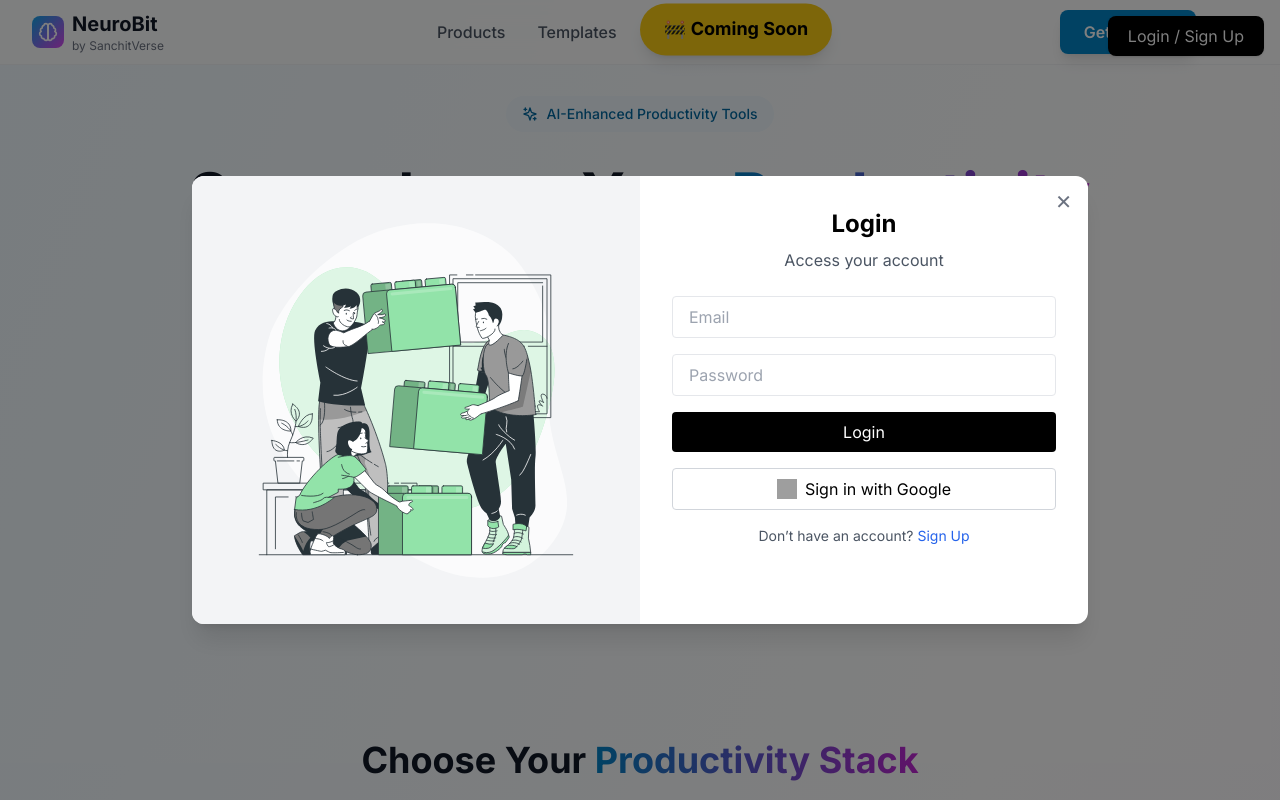
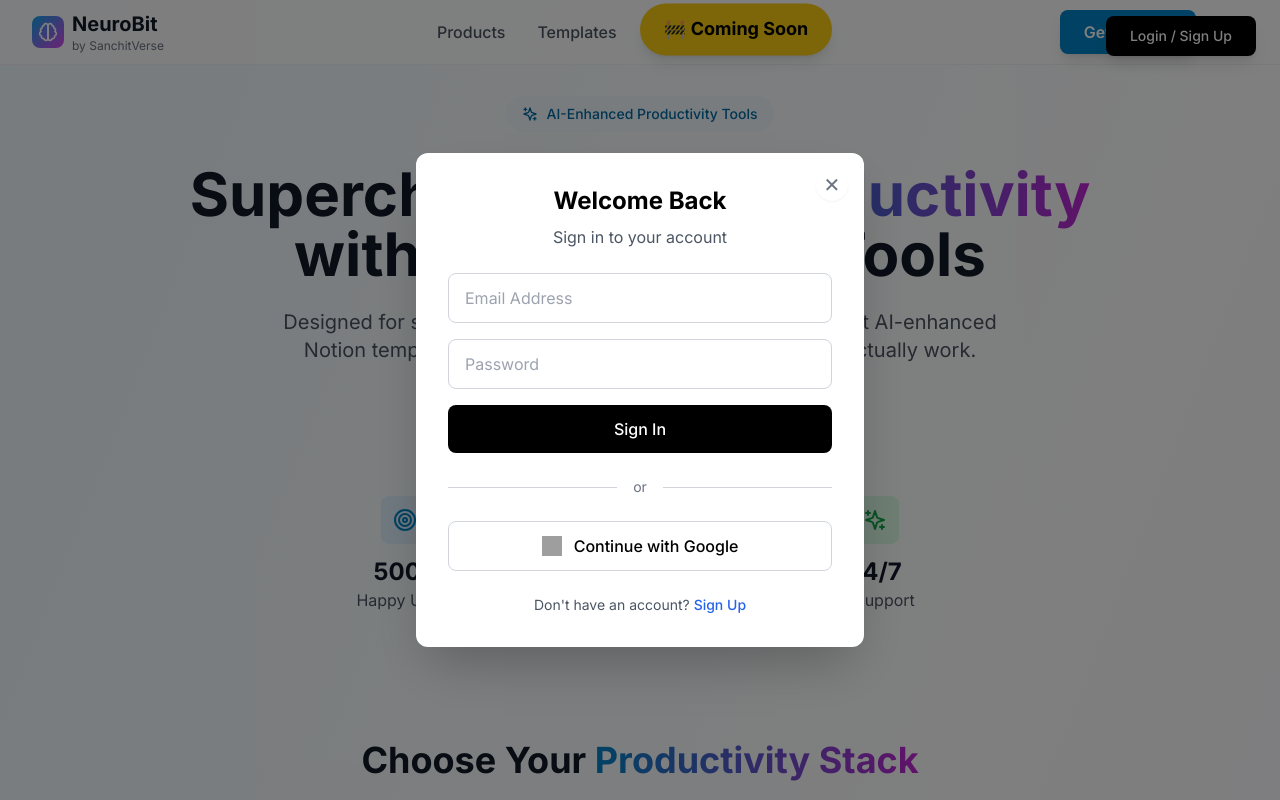
Before and after one commit to Sanchit081/NeuroBit, a React (Create React App) app: page / in a window 1280 px wide. Both pictures are taken after a click on the button "Login / Sign Up". Shown: the top 800 px of the page. Built offline with nearby package versions, Linux system fonts and the light colour scheme; grey boxes are pictures that could not be loaded.

Commit message:
Fix login/signup modal styling and functionality issues

```diff
--- a/src/components/AuthModal.js
+++ b/src/components/AuthModal.js
@@ -28,107 +28,114 @@ const AuthModal = ({
   };
 
   return (
-    <div className="fixed inset-0 bg-black bg-opacity-50 flex items-center justify-center z-50 px-4">
-      <div className="bg-white w-full max-w-4xl rounded-xl shadow-xl flex flex-col md:flex-row overflow-hidden relative">
-        {/* Side Illustration */}
-        <div className="hidden md:flex w-1/2 bg-gray-100 items-center justify-center p-6">
-          <img
-            src="/students-working.svg"
-            alt="Students working"
-            className="w-full h-auto object-contain"
-          />
-        </div>
+    <div className="fixed inset-0 bg-black bg-opacity-50 flex items-center justify-center z-[9999] px-4 py-8">
+      <div className="bg-white w-full max-w-md rounded-xl shadow-2xl overflow-hidden relative max-h-[90vh] overflow-y-auto">
+        {/* Close Button */}
+        <button
+          onClick={onClose}
+          className="absolute top-4 right-4 text-gray-500 hover:text-black text-xl z-10 bg-white rounded-full w-8 h-8 flex items-center justify-center shadow-sm"
+        >
+          ✕
+        </button>
 
         {/* Login / Signup Form */}
-        <div className="w-full md:w-1/2 p-8 relative">
+        <div className="p-8">
           <h2 className="text-2xl font-bold text-center mb-2">
-            {isLogin ? 'Login' : 'Sign Up'}
+            {isLogin ? 'Welcome Back' : 'Create Account'}
           </h2>
           <p className="text-center text-gray-600 mb-6">
-            {isLogin ? 'Access your account' : 'Create a new account'}
+            {isLogin ? 'Sign in to your account' : 'Join NeuroBit today'}
           </p>
 
           <form onSubmit={handleSubmit} className="space-y-4">
             {!isLogin && (
+              <div>
                 <input
                   name="name"
                   type="text"
                   placeholder="Full Name"
+                  value={formData.name}
                   onChange={handleChange}
                   required
-                className="w-full px-4 py-2 border rounded"
+                  className="w-full px-4 py-3 border border-gray-300 rounded-lg focus:ring-2 focus:ring-black focus:border-transparent transition-all"
                 />
+              </div>
             )}
+            <div>
               <input
                 name="email"
                 type="email"
-              placeholder="Email"
+                placeholder="Email Address"
+                value={formData.email}
                 onChange={handleChange}
                 required
-              className="w-full px-4 py-2 border rounded"
+                className="w-full px-4 py-3 border border-gray-300 rounded-lg focus:ring-2 focus:ring-black focus:border-transparent transition-all"
               />
+            </div>
+            <div>
               <input
                 name="password"
                 type="password"
                 placeholder="Password"
+                value={formData.password}
                 onChange={handleChange}
                 required
-              className="w-full px-4 py-2 border rounded"
+                className="w-full px-4 py-3 border border-gray-300 rounded-lg focus:ring-2 focus:ring-black focus:border-transparent transition-all"
               />
+            </div>
             <button
               type="submit"
-              className="w-full bg-black text-white py-2 rounded hover:bg-gray-800 transition"
+              className="w-full bg-black text-white py-3 rounded-lg hover:bg-gray-800 transition-all duration-200 font-medium"
             >
-              {isLogin ? 'Login' : 'Sign Up'}
+              {isLogin ? 'Sign In' : 'Create Account'}
             </button>
           </form>
+
+          {/* Divider */}
+          <div className="flex items-center my-6">
+            <div className="flex-1 border-t border-gray-300"></div>
+            <span className="px-4 text-gray-500 text-sm">or</span>
+            <div className="flex-1 border-t border-gray-300"></div>
+          </div>
 
           {/* Google Sign-In */}
           <button
             type="button"
             onClick={handleGoogleSignIn}
-            className="w-full border border-gray-300 mt-4 py-2 rounded hover:bg-gray-100 transition flex items-center justify-center gap-2"
+            className="w-full border border-gray-300 py-3 rounded-lg hover:bg-gray-50 transition-all duration-200 flex items-center justify-center gap-3 font-medium"
           >
             <img
               src="https://developers.google.com/identity/images/g-logo.png"
               alt="Google"
               className="w-5 h-5"
             />
-            Sign in with Google
+            Continue with Google
           </button>
 
           {/* Toggle Login/Signup */}
-          <p className="text-center text-sm mt-4 text-gray-600">
+          <p className="text-center text-sm mt-6 text-gray-600">
             {isLogin ? (
               <>
-                Don’t have an account?{' '}
-                <span
+                Don't have an account?{' '}
+                <button
                   onClick={() => setIsLogin(false)}
-                  className="text-blue-600 cursor-pointer hover:underline"
+                  className="text-blue-600 hover:underline font-medium"
                 >
                   Sign Up
-                </span>
+                </button>
               </>
             ) : (
               <>
                 Already have an account?{' '}
-                <span
+                <button
                   onClick={() => setIsLogin(true)}
-                  className="text-blue-600 cursor-pointer hover:underline"
+                  className="text-blue-600 hover:underline font-medium"
                 >
-                  Login
-                </span>
+                  Sign In
+                </button>
               </>
             )}
           </p>
-
-          {/* Close Button */}
-          <button
-            onClick={onClose}
-            className="absolute top-3 right-4 text-gray-500 hover:text-black text-xl"
-          >
-            ✕
-          </button>
         </div>
       </div>
     </div>
--- a/src/pages/Home.js
+++ b/src/pages/Home.js
@@ -17,23 +17,17 @@ const Home = ({ email, setEmail, onSubmit, isSubmitted }) => {
 
   const handleSubmit = async (e) => {
     e.preventDefault();
-    const endpoint = isLogin ? '/api/auth/login' : '/api/auth/signup';
-    const payload = isLogin
-      ? { email: formData.email, password: formData.password }
-      : formData;
 
+    // For now, just show a success message since backend isn't connected yet
     try {
-      const res = await fetch(endpoint, {
-        method: 'POST',
-        headers: { 'Content-Type': 'application/json' },
-        body: JSON.stringify(payload)
-      });
-      const data = await res.json();
-      if (!data.success) throw new Error(data.message || 'Failed');
+      // Simulate API call
+      await new Promise(resolve => setTimeout(resolve, 1000));
+
       alert(`${isLogin ? 'Logged in' : 'Signed up'} successfully!`);
       setShowModal(false);
+      setFormData({ name: '', email: '', password: '' });
     } catch (err) {
-      alert(err.message);
+      alert('Something went wrong. Please try again.');
     }
   };
 
@@ -44,11 +38,11 @@ const Home = ({ email, setEmail, onSubmit, isSubmitted }) => {
         🚧 Coming Soon
       </div>
 
-      {/* Login Button */}
-      <div className="fixed top-4 right-4 z-50">
+      {/* Login Button - Repositioned to avoid overlap */}
+      <div className="fixed top-4 right-6 z-50">
         <button
           onClick={() => setShowModal(true)}
-          className="bg-black text-white px-5 py-2 rounded-lg shadow hover:bg-gray-800 transition-all"
+          className="bg-black text-white px-6 py-2.5 rounded-lg shadow-lg hover:bg-gray-800 transition-all duration-200 font-medium text-sm"
         >
           Login / Sign Up
         </button>
```
Lines whose indentation alone changed are shown as unchanged.
